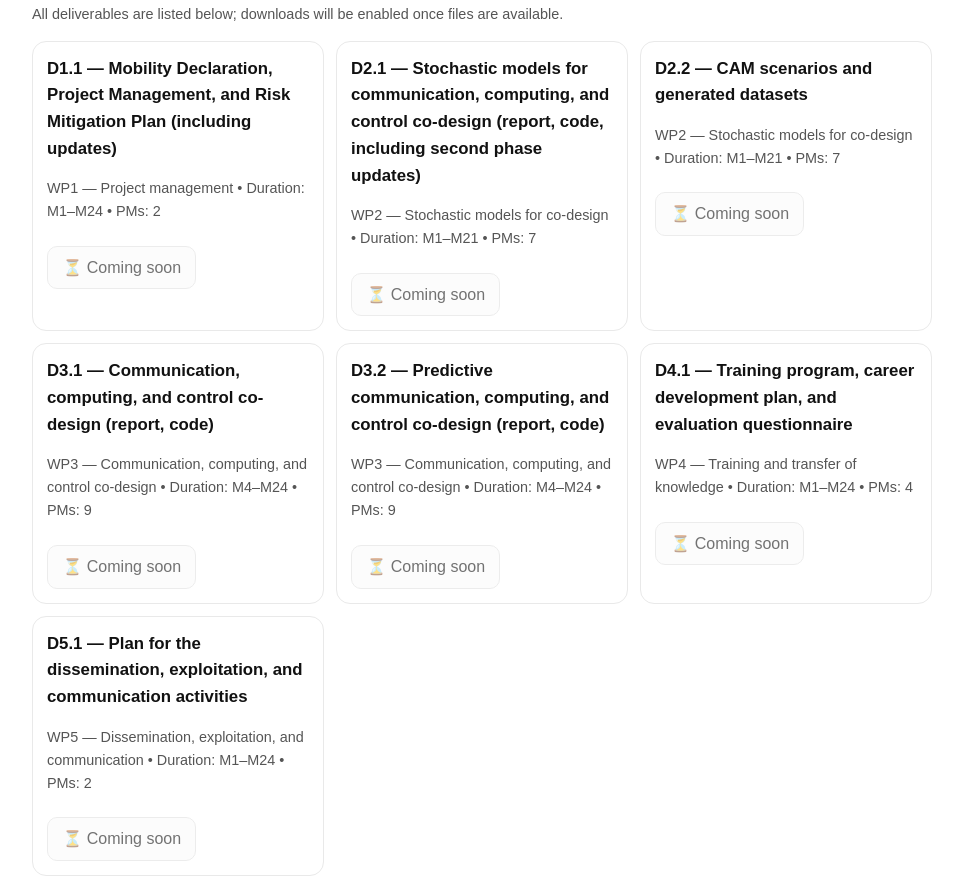
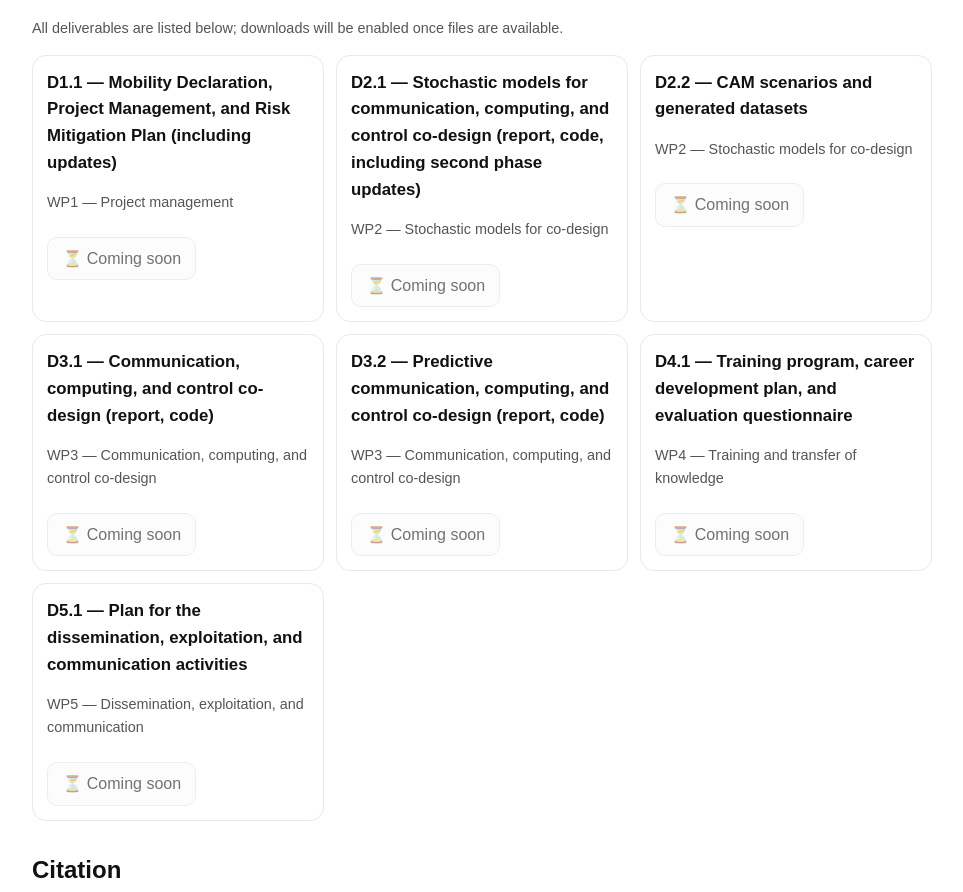
Before and after one commit to KeyvanAghababaiyan/Deterministic6G-V2X, a plain HTML site: page index.html in a window 1280 px wide. Shown: the part 1147-2039 px from the top of the page, without its empty margins (158-1121 px from the left). Drawn offline with Linux system fonts and the light colour scheme.

Commit message:
Update index.html

```diff
--- a/index.html
+++ b/index.html
@@ -18,7 +18,7 @@
 
     /* Top logos */
     .brandbar{display:flex; justify-content:space-between; align-items:center; gap:16px; padding:0 0 16px; border-bottom:1px solid var(--line);}
-    .brandbar img.logo{max-height:96px; height:auto; width:auto;}
+    .brandbar img.logo{max-height:110px; height:auto; width:auto;}
     @media (max-width:600px){ .brandbar img.logo{max-height:70px;} }
 
     /* Deliverables grid/cards */
@@ -78,47 +78,47 @@
     <!-- WP1 -->
     <article class="card">
       <h3>D1.1 — Mobility Declaration, Project Management, and Risk Mitigation Plan (including updates)</h3>
-      <p class="muted small">WP1 — Project management • Duration: M1–M24 • PMs: 2</p>
+      <p class="muted small">WP1 — Project management </p>
       <a class="btn" aria-disabled="true">⏳ Coming soon</a>
     </article>
 
     <!-- WP2 -->
     <article class="card">
       <h3>D2.1 — Stochastic models for communication, computing, and control co-design (report, code, including second phase updates)</h3>
-      <p class="muted small">WP2 — Stochastic models for co-design • Duration: M1–M21 • PMs: 7</p>
+      <p class="muted small">WP2 — Stochastic models for co-design </p>
       <a class="btn" aria-disabled="true">⏳ Coming soon</a>
     </article>
 
     <article class="card">
       <h3>D2.2 — CAM scenarios and generated datasets</h3>
-      <p class="muted small">WP2 — Stochastic models for co-design • Duration: M1–M21 • PMs: 7</p>
+      <p class="muted small">WP2 — Stochastic models for co-design </p>
       <a class="btn" aria-disabled="true">⏳ Coming soon</a>
     </article>
 
     <!-- WP3 -->
     <article class="card">
       <h3>D3.1 — Communication, computing, and control co-design (report, code)</h3>
-      <p class="muted small">WP3 — Communication, computing, and control co-design • Duration: M4–M24 • PMs: 9</p>
+      <p class="muted small">WP3 — Communication, computing, and control co-design </p>
       <a class="btn" aria-disabled="true">⏳ Coming soon</a>
     </article>
 
     <article class="card">
       <h3>D3.2 — Predictive communication, computing, and control co-design (report, code)</h3>
-      <p class="muted small">WP3 — Communication, computing, and control co-design • Duration: M4–M24 • PMs: 9</p>
+      <p class="muted small">WP3 — Communication, computing, and control co-design </p>
       <a class="btn" aria-disabled="true">⏳ Coming soon</a>
     </article>
 
     <!-- WP4 -->
     <article class="card">
       <h3>D4.1 — Training program, career development plan, and evaluation questionnaire</h3>
-      <p class="muted small">WP4 — Training and transfer of knowledge • Duration: M1–M24 • PMs: 4</p>
+      <p class="muted small">WP4 — Training and transfer of knowledge </p>
       <a class="btn" aria-disabled="true">⏳ Coming soon</a>
     </article>
 
     <!-- WP5 -->
     <article class="card">
       <h3>D5.1 — Plan for the dissemination, exploitation, and communication activities</h3>
-      <p class="muted small">WP5 — Dissemination, exploitation, and communication • Duration: M1–M24 • PMs: 2</p>
+      <p class="muted small">WP5 — Dissemination, exploitation, and communication </p>
       <a class="btn" aria-disabled="true">⏳ Coming soon</a>
     </article>
   </div>
```
